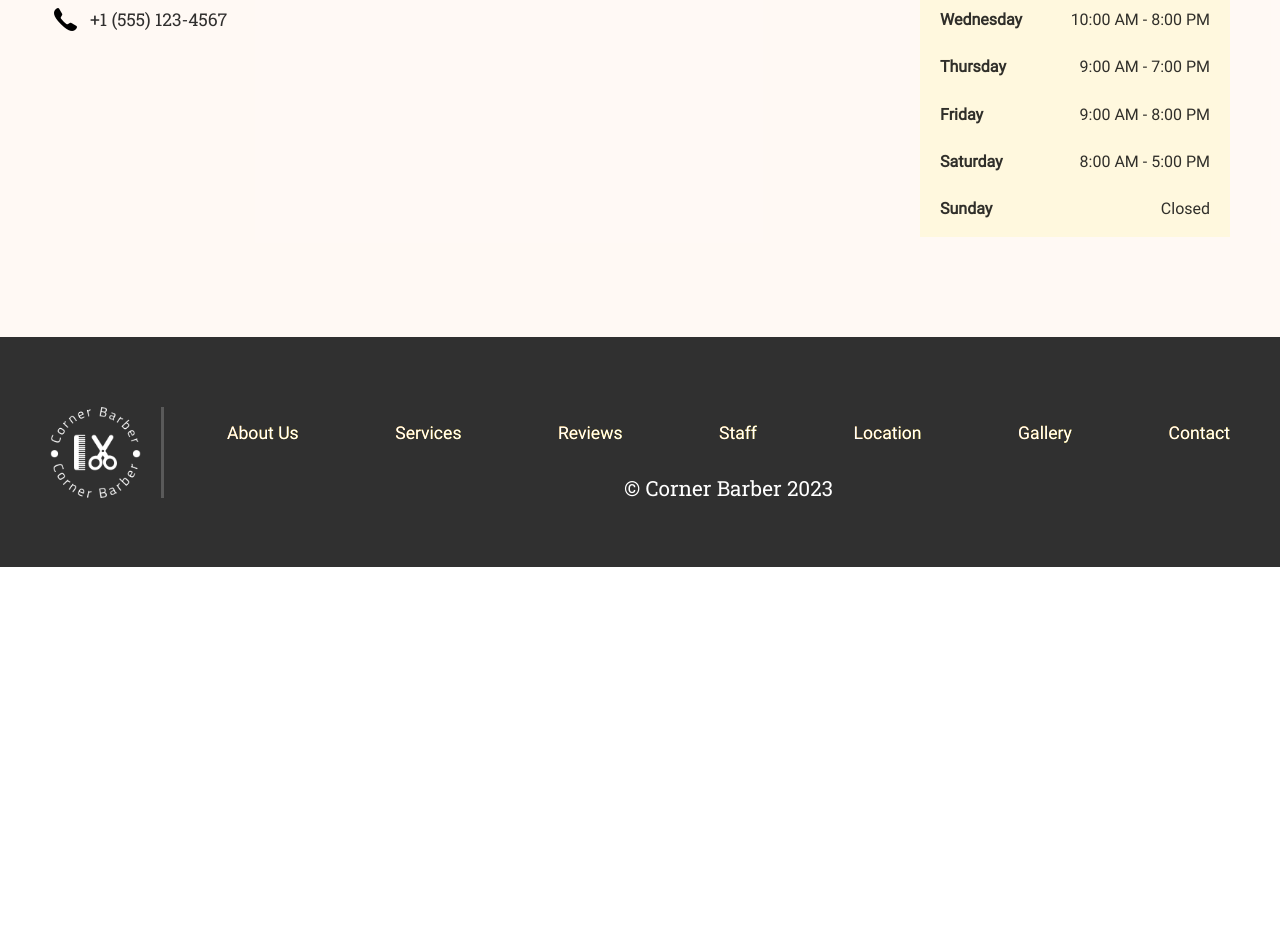
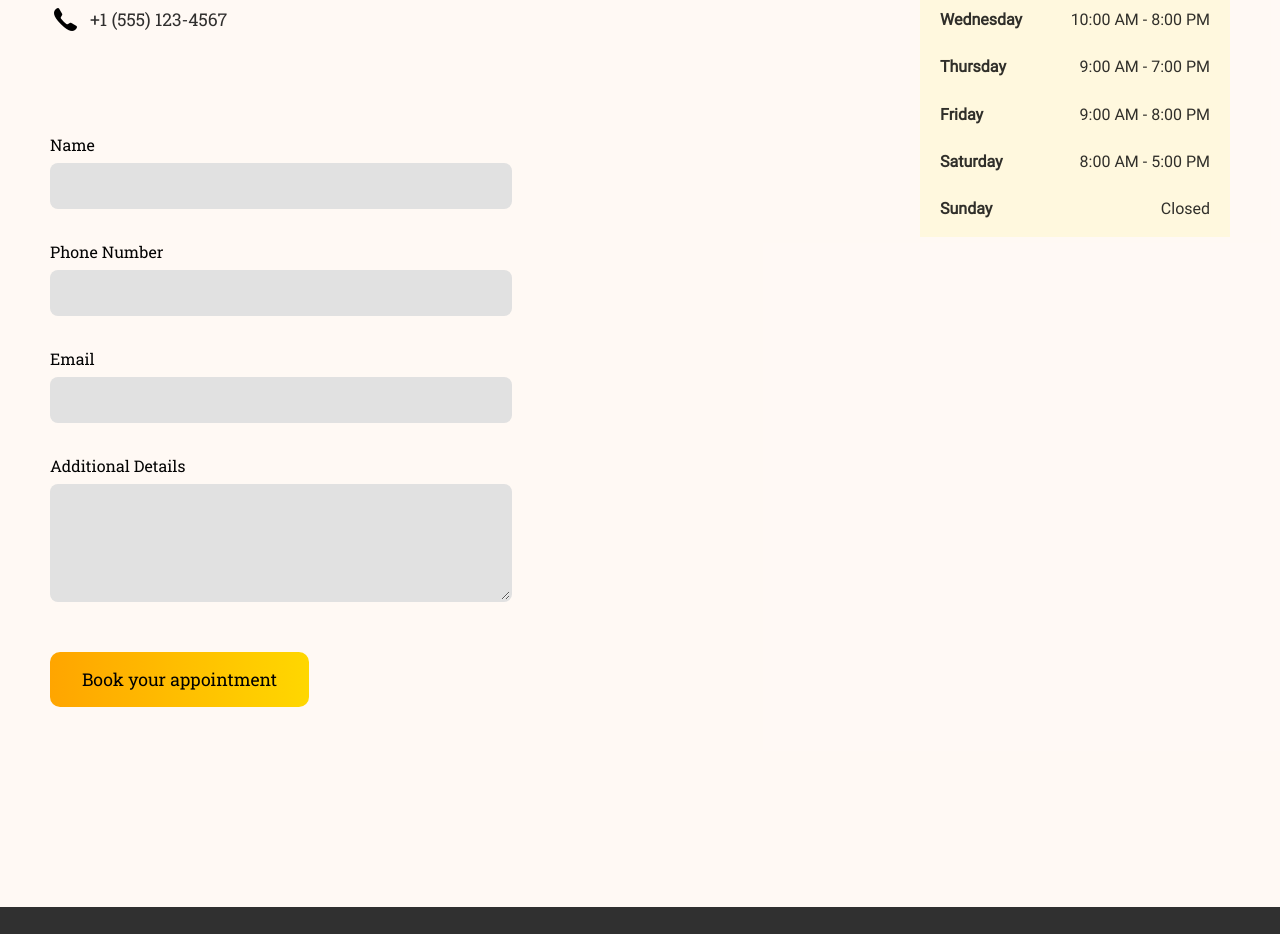
Before and after one commit to Bilal-MEKIRI/barbershop, a React (Vite) app: page / in a window 1280 px wide. Shown: the part 5600-6534 px from the top of the page. Before the commit the page ends 6167 px from the top, so only its background shows below. Built offline with nearby package versions, Linux system fonts and the light colour scheme.

Commit message:
contact form

```diff
--- a/package.json
+++ b/package.json
@@ -18,6 +18,7 @@
     "react": "^18.2.0",
     "react-dom": "^18.2.0",
     "react-router-dom": "^6.17.0",
+    "react-spinners": "^0.13.8",
     "sass": "^1.69.4"
   },
   "devDependencies": {
--- a/src/App.jsx
+++ b/src/App.jsx
@@ -2,6 +2,7 @@ import { Route, Routes } from 'react-router-dom';
 import Home from './pages/home/home';
 import Template from './components/Template/Template';
 import StickyNavBar from './components/StickyNavBar/StickyNavBar';
+import ContactForm from './components/ContactForm/ContactForm';
 
 function App() {
   return (
--- a/src/components/CallToActionBtn/CallToActionBtn.jsx
+++ b/src/components/CallToActionBtn/CallToActionBtn.jsx
@@ -1,7 +1,14 @@
-import { Link } from 'react-router-dom';
-import './CallToActionBtn.scss'
+import './CallToActionBtn.scss';
 
-export default function CallToActionBtn({ linkTo, content }) {
+export default function CallToActionBtn({ linkTo, content, isSubmitButton }) {
+  if (isSubmitButton) {
+    return (
+      <button type="submit" className="call-to-action-btn submit-btn">
+        <p className="content">{content}</p>
+      </button>
+    );
+  }
+
   return (
     <a href={linkTo} className="call-to-action-btn"><p className="content">{content}</p></a>
   );
--- a/src/components/CallToActionBtn/CallToActionBtn.scss
+++ b/src/components/CallToActionBtn/CallToActionBtn.scss
@@ -47,3 +47,7 @@
     }
 }
 }
+
+.submit-btn{
+    border: none;
+}
--- /dev/null
+++ b/src/components/ContactForm/ContactForm.jsx
@@ -0,0 +1,85 @@
+import { useState } from 'react';
+import './ContactForm.scss';
+import { ClipLoader } from "react-spinners";
+import CallToActionBtn from '../CallToActionBtn/CallToActionBtn';
+
+export default function ContactForm() {
+  const [phoneNumber, setPhoneNumber] = useState('');
+  const [email, setEmail] = useState('');
+  const [name, setName] = useState('');
+  const [details, setDetails] = useState('');
+  const [errors, setErrors] = useState({});
+  const [isLoading, setIsLoading] = useState(false);
+  const [isSuccess, setIsSuccess] = useState(false);
+
+  const validateEmail = () => {
+    const emailRegEx = /^[a-zA-Z0-9._-]+@[a-zA-Z0-9.-]+\.[a-zA-Z]{1,6}$/;
+    if (!emailRegEx.test(email)) return 'Invalid email address';
+    return null;
+  };
+
+  const validateName = () => { if (name.trim().length === 0) return 'Name Required'; return null; };
+  const validatePhoneNumber = () => { const phoneRegEx = /^[0-9]{9}$/; if (phoneNumber.trim().length === 0) return 'Phone number required'; if (!phoneRegEx.test(phoneNumber)) return 'Invalid phone number (only numbers allowed, must be 10 digits)'; return null; };
+  const validateDetails = () => { if (details.trim().length === 0) return 'Details required'; return null; };
+
+  const handleNameChange = (event) => {
+    setName(event.target.value);
+    setErrors((prevError) => ({ ...prevError, name: validateName() }));
+  };
+
+  const handlePhoneNumberChange = (event) => {
+    setPhoneNumber(event.target.value);
+    setErrors((prevError) => ({ ...prevError, phoneNumber: validatePhoneNumber() }));
+  };
+
+  const handleEmailChange = (event) => {
+    setEmail(event.target.value);
+    setErrors((prevError) => ({ ...prevError, email: validateEmail() }));
+  };
+
+  const handleDetailsChange = (event) => {
+    setDetails(event.target.value);
+    setErrors((prevError) => ({ ...prevError, details: validateDetails() }));
+  };
+
+  const handleSubmit = (event) => {
+    event.preventDefault();
+
+    if (!errors.name && !errors.phoneNumber && !errors.email && !errors.details) {
+      // Proceed with form submission logic
+      setIsLoading(true);
+
+      setTimeout(() => {
+        setIsLoading(false);
+        setIsSuccess(true);
+      }, 3000);
+    }
+  };
+
+  return (
+    <form onSubmit={handleSubmit} className="contact-form">
+      <label htmlFor="name" className="label">
+        Name
+        <input type="text" id="name" className="input" required value={name} onChange={handleNameChange} />
+        {errors.name && <p className="error">{errors.name}</p>}
+      </label>
+      <label htmlFor="phone-number" className="label">
+        Phone Number
+        <input type="tel" id="phone-number" className="input" required value={phoneNumber} onChange={handlePhoneNumberChange} />
+        {errors.phoneNumber && <p className="error">{errors.phoneNumber}</p>}
+      </label>
+      <label htmlFor="email" className="label">
+        Email
+        <input type="email" id="email" className="input" required value={email} onChange={handleEmailChange} />
+        {errors.email && <p className="error">{errors.email}</p>}
+      </label>
+      <label htmlFor="details" className="label last-field">
+        Additional Details
+        <textarea type="text" id="details" className="text-area" required value={details} onChange={handleDetailsChange} />
+        {errors.details && <p className="error">{errors.details}</p>}
+      </label>
+      <CallToActionBtn content={isLoading ? <ClipLoader /> : 'Book your appointment'} isSubmitButton="true" />
+      {isSuccess ? <p className="success-message">We recieved your message, we'll get in touch with you soon.</p> : ''}
+    </form>
+  );
+}
--- /dev/null
+++ b/src/components/ContactForm/ContactForm.scss
@@ -0,0 +1,87 @@
+.contact-form{
+
+    position: relative;
+    top: -100px;
+
+
+    width: 500px;
+    height: fit-content;
+    display: flex;
+    flex-direction: column;
+    align-items: flex-start;
+    justify-content: space-between;
+
+
+    .label{
+        height: fit-content;
+        width: 90%;
+        margin-bottom: 35px;
+        display: flex;
+        flex-direction: column;
+        align-items: flex-start;
+        justify-content: space-evenly;
+        font-family: 'Roboto Slab';
+        font-size: 1rem;
+        color: #030303;
+
+        .input, .text-area{
+            width: 100%;
+            height: 40px;
+            margin-top: 10px;
+            padding-left: 6px;
+            background-color: #e1e1e1;
+            font-family: 'Roboto';
+            font-size: 1rem;
+            color: #030303;
+            border-radius: 8px;
+            border: 2px solid rgba(255, 255, 255, 0);
+            outline: none !important;
+
+            &:focus{
+                border-color: #ffa60036;
+            }
+        }
+
+        .text-area{
+            height: 100px;
+            padding-top: 12px;
+        }
+
+        .error{
+            font-family: 'Roboto';
+            font-size: 0.8rem;
+            color: rgba(255, 0, 0, 0.668);
+        }
+    }
+
+    .last-field{
+        margin-bottom: 50px ;
+    }
+
+    .success-message{
+        margin-top: 20px;
+        font-family: 'Roboto';
+        font-size: 0.9rem;
+        color: #030303;
+    }
+}
+
+@media(max-width: 843px) {
+
+    .contact-form{
+        position: initial;
+    }
+}
+
+@media(max-width: 681px) {
+
+    .contact-form{
+        margin-top: 80px;
+        width: 100%;
+
+
+    .label{
+        width: 95%;
+    }
+    }
+}
--- a/src/components/OpeningHours/OpeningHours.scss
+++ b/src/components/OpeningHours/OpeningHours.scss
@@ -26,3 +26,11 @@
         }
     }
 }
+
+@media(max-width: 681px) {
+
+    .container{
+        margin-top: 50px;
+        padding: 10px;
+    }
+}
--- a/src/components/StickyNavBar/StickyNavBar.jsx
+++ b/src/components/StickyNavBar/StickyNavBar.jsx
@@ -20,6 +20,8 @@ export default function StickyNavBar() {
     return () => { window.removeEventListener('resize', screenSize); };
   }, []);
 
+  console.log('Is the burger menu active: ', isBurgerMenuActive);
+
   return (
     <div className="sticky-nav-bar">
       <div className="header-navigation">
@@ -35,7 +37,7 @@ export default function StickyNavBar() {
             </ul>
           </nav>
           <img src="src/assets/icons/icons8-menu-50.png" className="burger-menu-icon" alt="Burger enu icon" onClick={() => {burgerMenuState()}} />
-          {isBurgerMenuActive ? <MobileMenu isBurgerMenuActive burgerMenuState={burgerMenuState} /> : ''}
+          {isBurgerMenuActive ? <MobileMenu setIsBurgerMenuActive={setIsBurgerMenuActive} isBurgerMenuActive burgerMenuState={burgerMenuState} /> : ''}
           <p className="phone-number">+1 (555) 123-4567</p>
         </div>
       </div>
--- a/src/components/Template/Template.scss
+++ b/src/components/Template/Template.scss
@@ -235,6 +235,9 @@
                 padding: 100px 30px 100px 30px !important;
                 height: fit-content;
 
+                .logo-link{
+
+
                 .logo{
                     height: 150px;
                     width: 150px;
@@ -242,7 +245,9 @@
                     padding: 0;
                     margin-right: auto;
                     margin-left: auto;
+                    border: none;
                 }
+            }
 
                 .info{
                     width: 100% !important;
--- a/src/pages/home/home.jsx
+++ b/src/pages/home/home.jsx
@@ -3,6 +3,7 @@ import ServicesCard from '../../components/ServicesCard/ServicesCard';
 import StaffMembers from '../../components/StaffMembers/StaffMembers';
 import ClientReviews from '../../components/ClientReviews/ClientReviews';
 import OpeningHours from '../../components/OpeningHours/OpeningHours';
+import ContactForm from '../../components/ContactForm/ContactForm';
 import './home.scss';
 
 export default function Home() {
@@ -84,9 +85,7 @@ export default function Home() {
             </div>
             <OpeningHours />
           </div>
-          <div className="contact-cards-container">
-
-          </div>
+          <ContactForm />
         </div>
       </section>
 
```
Also changed, not shown: src/components/MobileMenu/MobileMenu.jsx (+11 -7 lines), 1 other file (tests, documents, lock files or other folders).
